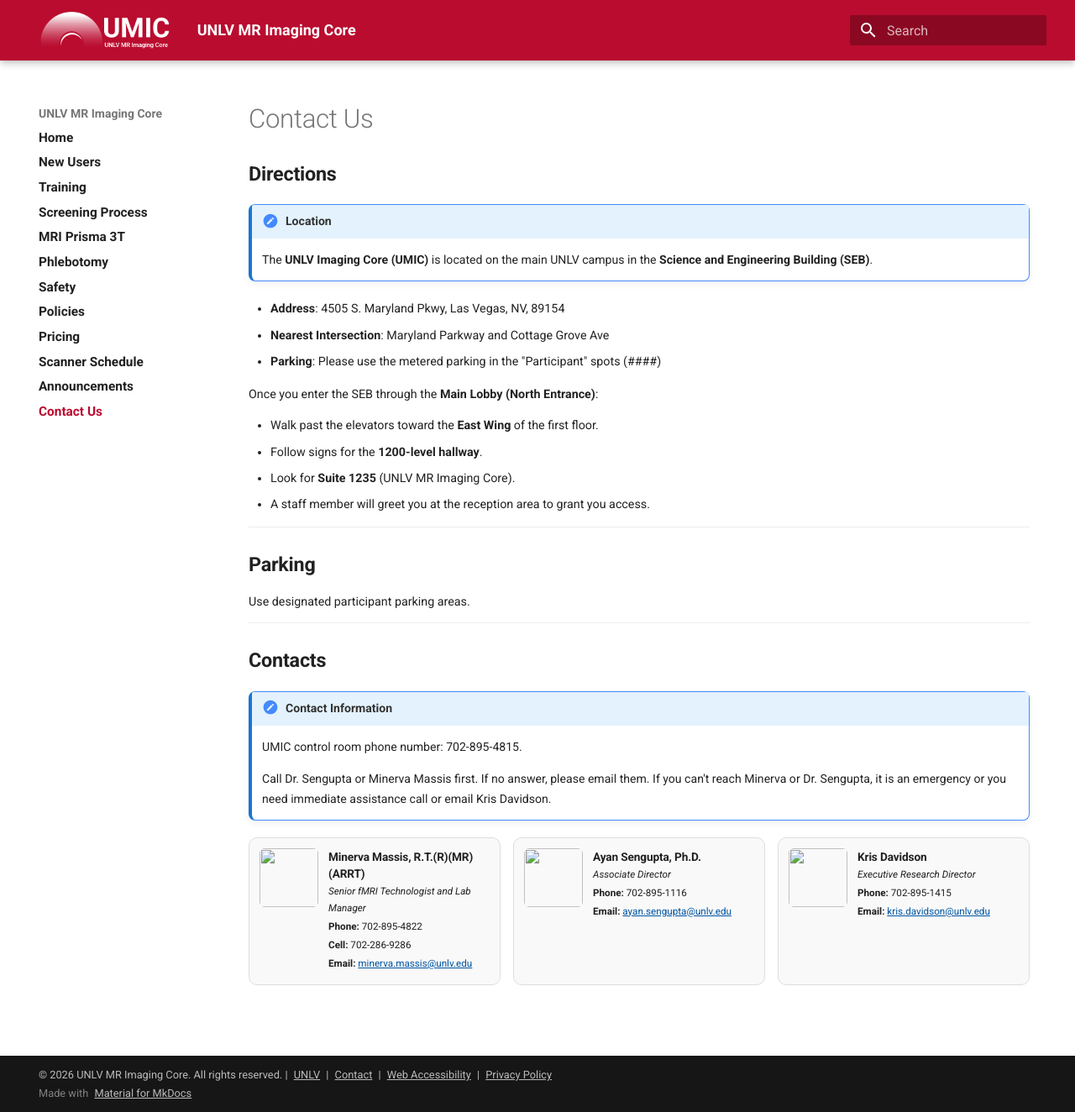
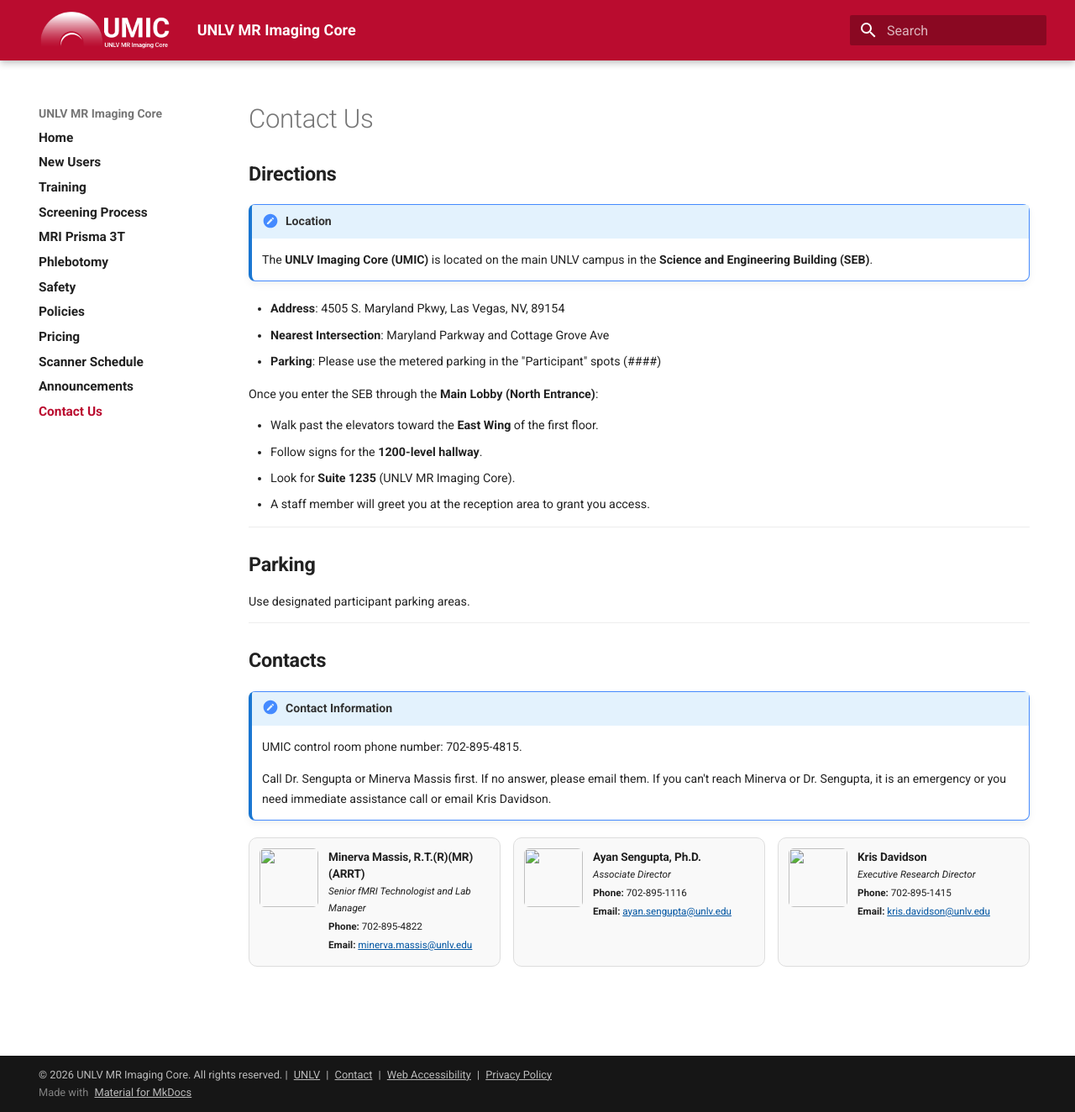
Before and after one commit to unlvfmri/umic, an MkDocs documentation site: the page built from docs/contact.md, in a window 1280 px wide and 1324 px high. Shown: the whole window at 84% size. Built offline with MkDocs 1.6.1 and Material for MkDocs 9.7.7, drawn with Linux system fonts in a browser that asks for light colours.

Commit message:
Update contact.md

```diff
--- a/docs/contact.md
+++ b/docs/contact.md
@@ -41,7 +41,6 @@
       <h3>Minerva Massis, R.T.(R)(MR)(ARRT)</h3>
       <p><em>Senior fMRI Technologist and Lab Manager</em></p>
       <p><strong>Phone:</strong> 702-895-4822</p>
-      <p><strong>Cell:</strong> 702-286-9286</p>
       <p><strong>Email:</strong> <a href="mailto:minerva.massis@unlv.edu">minerva.massis@unlv.edu</a></p>
     </div>
   </div>
```
